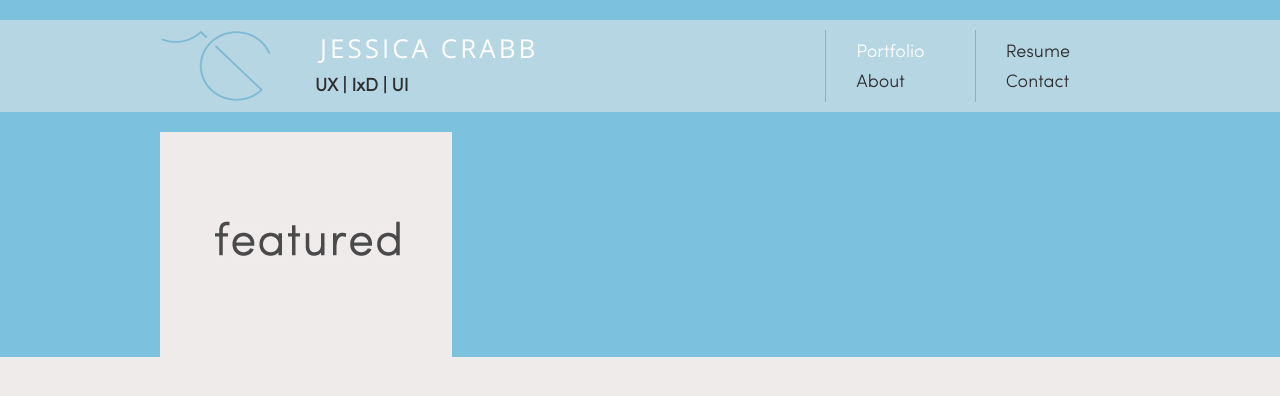
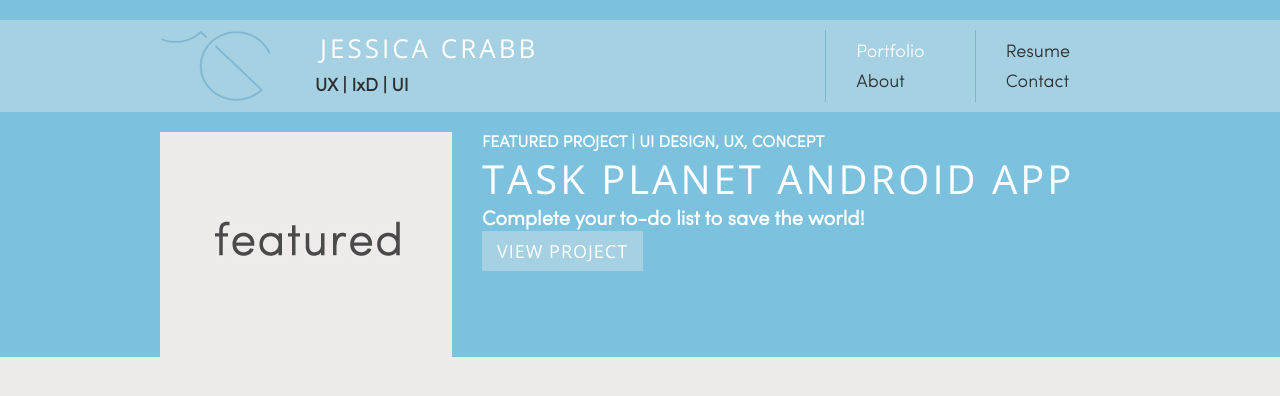
Before and after one commit to arburako/portfolio-1, a PHP site: page / in a window 1280 px wide. Shown: the top 396 px of the page. Run offline with PHP 8.4, Linux system fonts and the light colour scheme.

Commit message:
featured text styling

```diff
--- a/css/main.css
+++ b/css/main.css
@@ -1,4 +1,4 @@
-html, body, div, span, object, iframe,
+html, body, div, span, object, button, iframe,
 h1, h2, h3, h4, h5, h6, p, blockquote, pre,
 abbr, address, cite, code,
 del, dfn, em, img, ins, kbd, q, samp,
@@ -40,7 +40,7 @@ div.top {
 
 #header-container {
 	width: 100%;
-	background-color:rgba(239,235,235,0.5);
+	background-color:rgba(239,235,235,0.35);
 }
 
 #header {
@@ -111,7 +111,45 @@ div#nav {
   margin: 0px auto;
 }
 
+div#featured-text {
+  display: block;
+  float: left;
+	margin-left: 30px;
+}
+
 div#featured img#featured-img {
   display: block;
   float: left;
 }
+
+div#featured h3 {
+	font-family: 'SofiaProLightRegular', Arial, sans-serif;
+	color: #ffffff;
+	font-size: 16px;
+
+}
+
+div#featured h1 {
+	font-family: 'Open Sans', sans-serif;
+	font-weight: 400;
+	color: #ffffff;
+	font-size: 40px;
+	letter-spacing:3px;
+}
+
+div#featured h2 {
+	font-family: 'SofiaProLightRegular', Arial, sans-serif;
+	color: #ffffff;
+	font-size: 20px;
+}
+
+div#featured button {
+	background-color:rgba(239,235,235,0.35);
+	padding: 8px 15px;
+	font-family: 'Open Sans', sans-serif;
+	font-weight: 400;
+	color: #ffffff;
+	font-size: 18px;
+	letter-spacing:1px;
+
+}
--- a/index.html
+++ b/index.html
@@ -45,7 +45,14 @@
   <div class="top">
     <div id="featured">
       <img id="featured-img" src="img/featured.jpg" />
+      <div id="featured-text">
+		  <h3>FEATURED PROJECT | UI DESIGN, UX, CONCEPT</h1>
+		  <h1>TASK PLANET ANDROID APP</h2>
+		  <h2>Complete your to-do list to save the world!</h3>
+		  <button>VIEW PROJECT</button>
+  	  </div>
     </div>
-	</div>
+
+  </div>
 </body>
 </html>
```
